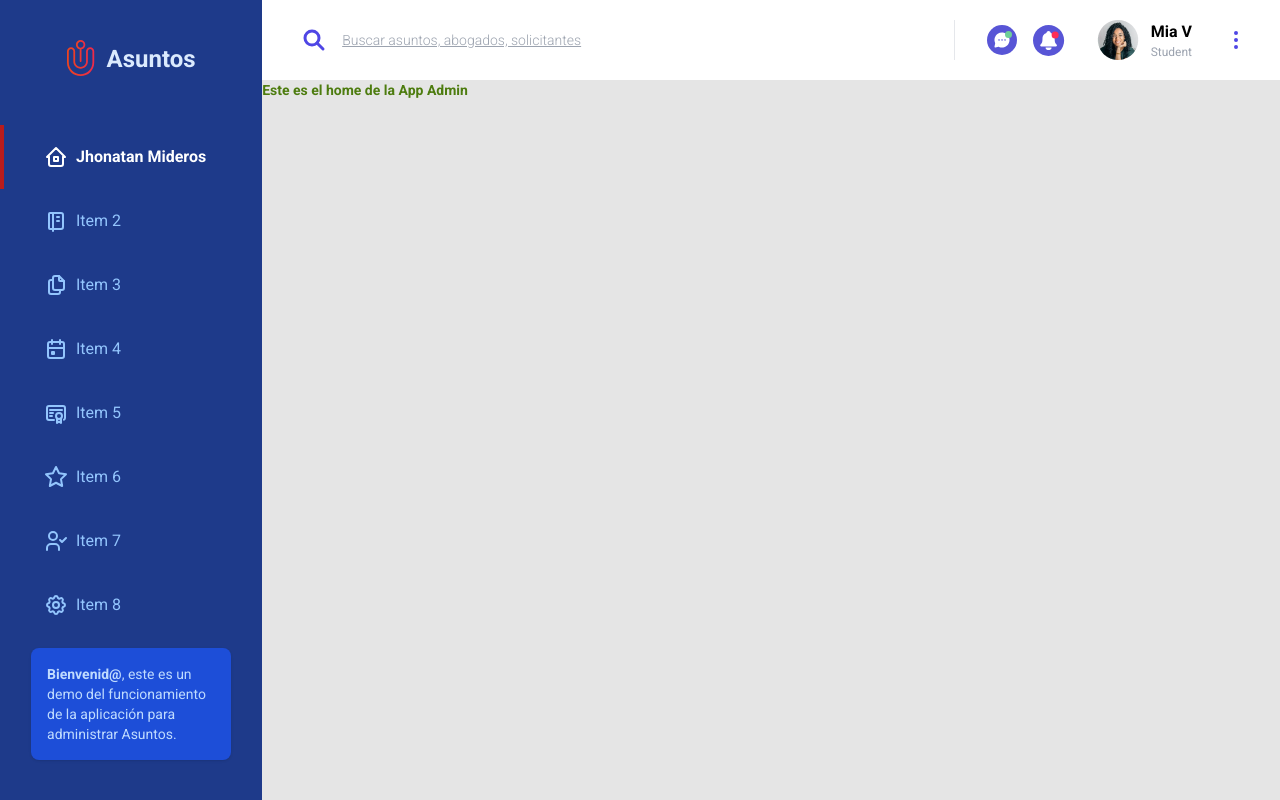
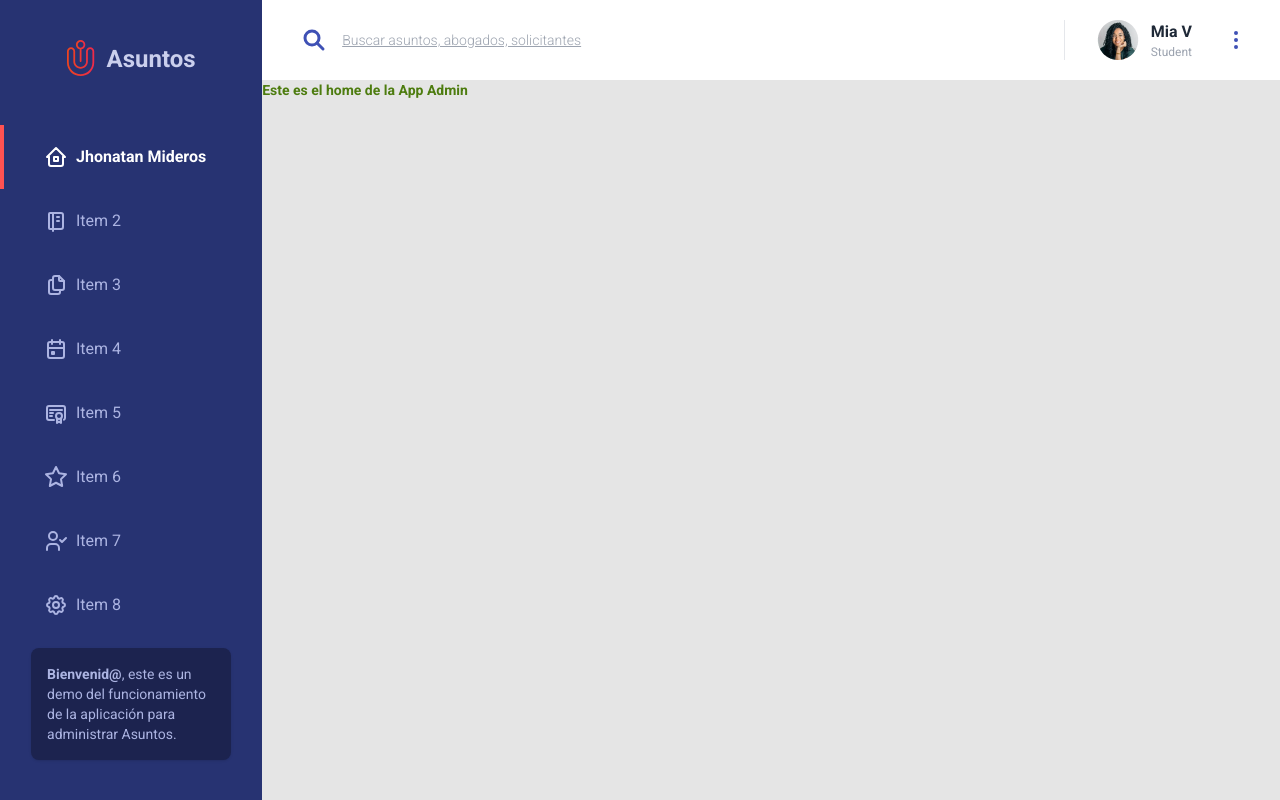
Before and after one commit to jonmid/asuntos-frontend-reactjs, a React (Vite) app: page /app in a window 1280 px wide. Built offline with nearby package versions, Linux system fonts and the light colour scheme.

Commit message:
[update] configuracion de colores para el template de la app

```diff
--- a/src/app/components/Header.jsx
+++ b/src/app/components/Header.jsx
@@ -1,43 +1,43 @@
 import React from 'react'
 import { IconSearch, IconDotsVertical } from '@tabler/icons'
 
-import messageIcon from './../../assets/icons/message.svg'
-import notificationIcon from './../../assets/icons/notification.svg'
+// import messageIcon from './../../assets/icons/message.svg'
+// import notificationIcon from './../../assets/icons/notification.svg'
 import avatarIcon from './../../assets/img/avatar.png'
 
 const Header = () => {
   return (
     <header className='flex items-center justify-end h-20 bg-app-header sm:justify-start'>
       <div className='hidden sm:grow sm:flex sm:items-center sm:pl-3 md:pl-10'>
-        <div className='text-indigo-600'>
+        <div className='text-app-500'>
           <IconSearch size={24} stroke={3} />
         </div>
         <div className='ml-4 text-xs font-light text-gray-400 underline md:text-sm'>Buscar asuntos, abogados, solicitantes</div>
       </div>
 
       <div className='hidden sm:flex sm:items-center sm:pl-8 sm:border-l sm:mr-5'>
-        <div className='flex space-x-4 items-center'>
+        {/* <div className='flex space-x-4 items-center'>
           <button>
             <img src={messageIcon} alt='messageIcon' />
           </button>
           <button>
             <img src={notificationIcon} alt='notificationIcon' />
           </button>
-        </div>
+        </div> */}
 
-        <div className='grid grid-cols-[auto_1fr_auto] gap-3 ml-8'>
+        <div className='grid grid-cols-[auto_1fr_auto] gap-3'>
           <div className='self-center justify-self-center'>
             <img src={avatarIcon} alt='avatarIcon' />
           </div>
 
           <div className='flex flex-col justify-center'>
-            <h4 className='text-base font-bold select-none'>Mia V</h4>
+            <h4 className='text-base text-gray-800 font-bold select-none'>Mia V</h4>
             <span className='text-xs text-gray-400 select-none'>Student</span>
           </div>
         </div>
       </div>
 
-      <div className='mr-8 text-indigo-600'>
+      <div className='mr-8 text-app-500'>
         <IconDotsVertical />
       </div>
     </header>
--- a/src/app/components/Menu.jsx
+++ b/src/app/components/Menu.jsx
@@ -5,46 +5,46 @@ import logoIcon from './../../assets/icons/logo.svg'
 
 const Menu = () => {
   return (
-    <nav className='flex flex-col h-screen bg-blue-900'>
+    <nav className='flex flex-col h-screen bg-app-800'>
       <section className='mt-10'>
         <div className='flex space-x-3 items-center justify-center'>
           <img className='select-none' src={logoIcon} alt='logo' />
-          <span className='text-2xl font-bold text-blue-100 select-none'>Asuntos</span>
+          <span className='text-2xl font-bold text-app-200 select-none'>Asuntos</span>
         </div>
       </section>
 
       <section className='grow mt-12 overflow-auto'>
-        <ul className='flex flex-col text-blue-300'>
-          <li className='flex items-center py-5 pl-10 pr-14 text-white font-bold border-l-4 border-red-700'>
+        <ul className='flex flex-col text-app-300'>
+          <li className='flex items-center py-5 pl-10 pr-14 text-white font-bold border-l-4 border-app-accent'>
             <IconHome2 stroke={2} className='shrink-0' /> <span className='shrink-0 ml-2'>Jhonatan Mideros</span>
           </li>
 
-          <li className='flex items-center py-5 pl-10 pr-14 font-normal border-l-4 border-transparent hover:bg-blue-800 hover:text-blue-100 transition ease-in duration-400'>
+          <li className='flex items-center py-5 pl-10 pr-14 font-normal border-l-4 border-transparent hover:bg-app-700 hover:text-app-100 transition ease-in duration-400'>
             <IconNotebook stroke={2} className='shrink-0' /> <span className='shrink-0 ml-2'>Item 2</span>
           </li>
-          <li className='flex items-center py-5 pl-10 pr-14 font-normal border-l-4 border-transparent hover:bg-blue-800 hover:text-blue-100 transition ease-in duration-400'>
+          <li className='flex items-center py-5 pl-10 pr-14 font-normal border-l-4 border-transparent hover:bg-app-700 hover:text-app-100 transition ease-in duration-400'>
             <IconFiles stroke={2} className='shrink-0' /> <span className='shrink-0 ml-2'>Item 3</span>
           </li>
-          <li className='flex items-center py-5 pl-10 pr-14 font-normal border-l-4 border-transparent hover:bg-blue-800 hover:text-blue-100 transition ease-in duration-400'>
+          <li className='flex items-center py-5 pl-10 pr-14 font-normal border-l-4 border-transparent hover:bg-app-700 hover:text-app-100 transition ease-in duration-400'>
             <IconCalendarEvent stroke={2} className='shrink-0' /> <span className='shrink-0 ml-2'>Item 4</span>
           </li>
-          <li className='flex items-center py-5 pl-10 pr-14 font-normal border-l-4 border-transparent hover:bg-blue-800 hover:text-blue-100 transition ease-in duration-400'>
+          <li className='flex items-center py-5 pl-10 pr-14 font-normal border-l-4 border-transparent hover:bg-app-700 hover:text-app-100 transition ease-in duration-400'>
             <IconCertificate stroke={2} className='shrink-0' /> <span className='shrink-0 ml-2'>Item 5</span>
           </li>
-          <li className='flex items-center py-5 pl-10 pr-14 font-normal border-l-4 border-transparent hover:bg-blue-800 hover:text-blue-100 transition ease-in duration-400'>
+          <li className='flex items-center py-5 pl-10 pr-14 font-normal border-l-4 border-transparent hover:bg-app-700 hover:text-app-100 transition ease-in duration-400'>
             <IconStar stroke={2} className='shrink-0' /> <span className='shrink-0 ml-2'>Item 6</span>
           </li>
-          <li className='flex items-center py-5 pl-10 pr-14 font-normal border-l-4 border-transparent hover:bg-blue-800 hover:text-blue-100 transition ease-in duration-400'>
+          <li className='flex items-center py-5 pl-10 pr-14 font-normal border-l-4 border-transparent hover:bg-app-700 hover:text-app-100 transition ease-in duration-400'>
             <IconUserCheck stroke={2} className='shrink-0' /> <span className='shrink-0 ml-2'>Item 7</span>
           </li>
-          <li className='flex items-center py-5 pl-10 pr-14 font-normal border-l-4 border-transparent hover:bg-blue-800 hover:text-blue-100 transition ease-in duration-400'>
+          <li className='flex items-center py-5 pl-10 pr-14 font-normal border-l-4 border-transparent hover:bg-app-700 hover:text-app-100 transition ease-in duration-400'>
             <IconSettings stroke={2} className='shrink-0' /> <span className='shrink-0 ml-2'>Item 8</span>
           </li>
         </ul>
       </section>
 
       <section className='flex items-center justify-center pt-5 pb-10'>
-        <div className='w-[200px] p-4 text-sm text-blue-200 bg-blue-700 rounded-lg shadow select-none'>
+        <div className='w-[200px] p-4 text-sm text-app-300 bg-app-900 rounded-lg shadow select-none'>
           <span className='font-bold'>Bienvenid@</span>, este es un demo del funcionamiento de la aplicación para administrar Asuntos.
         </div>
       </section>
--- a/src/assets/styles/main.css
+++ b/src/assets/styles/main.css
@@ -2,9 +2,15 @@
 @tailwind components;
 @tailwind utilities;
 
+:root {
+  --color-scrollbar-background: #273372; /* bg-app-800 */
+  --color-scrollbar-thumb: #cacfed; /* bg-app-200 */
+  --color-scrollbar-thumb-hover: #ff5252; /* bg-app-accent */
+}
+
 body {
   scrollbar-width: thin;
-  scrollbar-color: #bedbfe #1e3a8a;
+  scrollbar-color: var(--color-scrollbar-thumb) var(--color-scrollbar-background);
 }
 
 html {
@@ -18,15 +24,15 @@ html {
 /* ========== SCROLL BAR ========== */
 ::-webkit-scrollbar {
   width: 6px;
-  background-color: #1e3a8a;
+  background-color: var(--color-scrollbar-background);
   border-radius: 0.5rem;
 }
 
 ::-webkit-scrollbar-thumb {
-  background-color: #bedbfe;
+  background-color: var(--color-scrollbar-thumb);
   border-radius: 0.5rem;
 }
 
 ::-webkit-scrollbar-thumb:hover {
-  background-color: #b91c1b;
+  background-color: var(--color-scrollbar-thumb-hover);
 }
--- a/tailwind.config.js
+++ b/tailwind.config.js
@@ -4,7 +4,21 @@ module.exports = {
     extend: {
       colors: {
         'app-index': '#E5E5E5',
-        'app-header': '#FFF'
+        'app-header': '#FFF',
+        'app-light': '#C5CAE9',
+        'app-accent': '#FF5252',
+        app: {
+          50: '#F4F5FB',
+          100: '#E8EBF7',
+          200: '#CACFED',
+          300: '#ACB4E2',
+          400: '#7E8BD2',
+          500: '#3F51B5',
+          600: '#37479F',
+          700: '#313E8C',
+          800: '#273372',
+          900: '#1C234F'
+        }
       }
     }
   },
```
